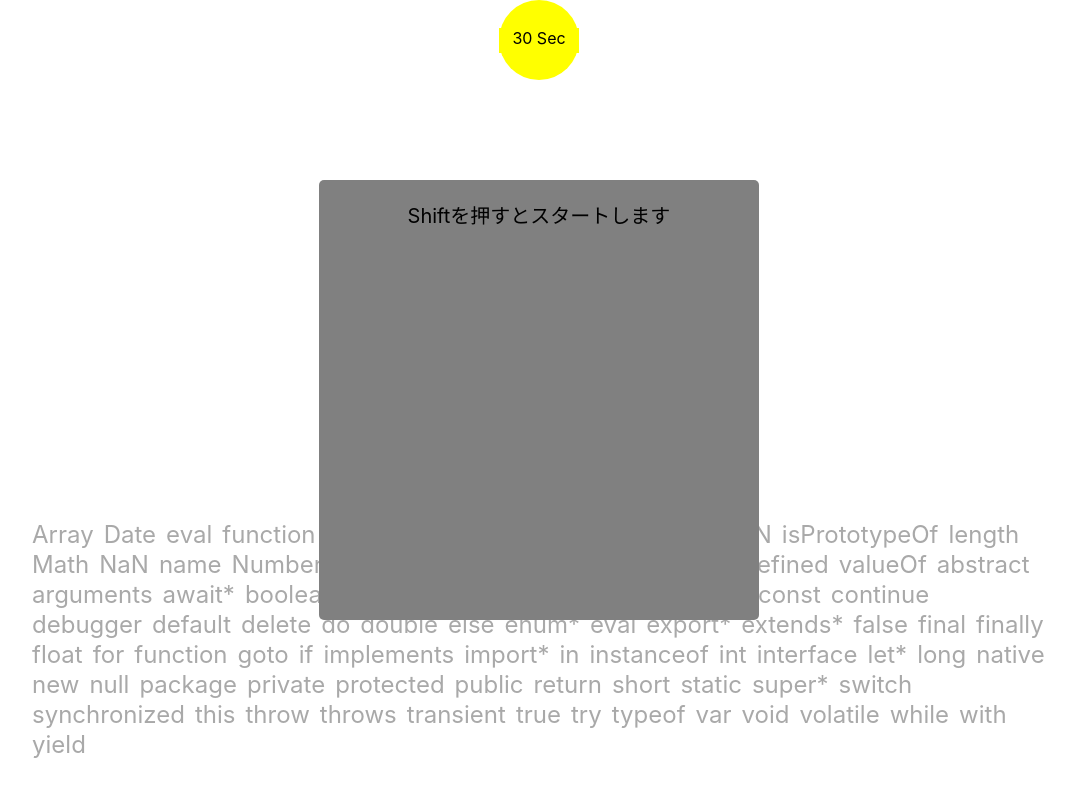
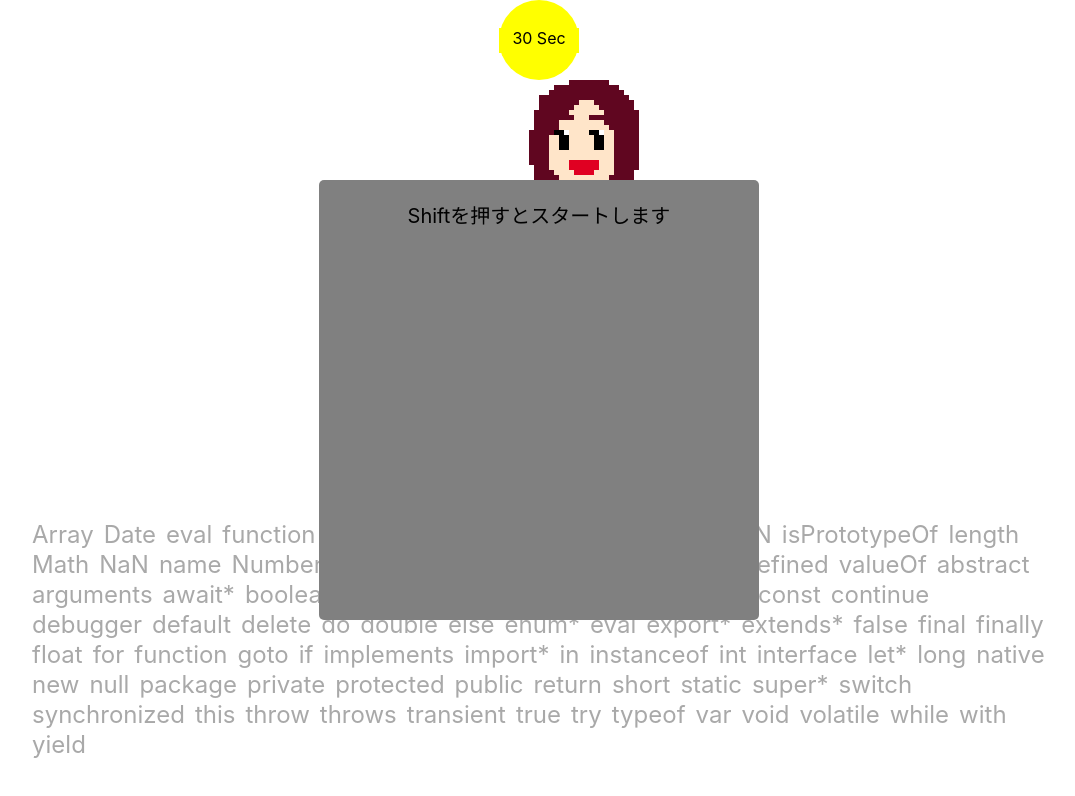
Before and after one commit to riiiiion/typoless2, a React (Create React App) app: page / in a window 1280 px wide. Shown: the top 796 px of the page, without its empty margins (101-1176 px from the left). Built offline with nearby package versions, Linux system fonts and the light colour scheme.

Commit message:
addErikosan

```diff
--- a/src/App.tsx
+++ b/src/App.tsx
@@ -6,6 +6,7 @@ import StartModal from "./component/StartModal";
 import ResultModal from "./component/ResultModal";
 import TypingArea from "./component/TypingArea";
 import Timer from "./component/Timer";
+import Enemy from "./component/Enemy";
 
 
 function App() {
@@ -31,7 +32,7 @@ function App() {
 
 
   function keypress_ivent(e:any) {
-    const inputSound = new Audio("public/kick.mp3")
+    const inputSound = new Audio("./kick.mp3")
       // console.log(spanTags)
       // console.log(spotTag)
       // console.log(counter)
@@ -42,8 +43,9 @@ function App() {
           spotTag[0].className = "";
           spanTags[++counter].className = "spotLetter";
           inputCount.current++;
-          inputSound.play()
-          console.log(inputCount)
+          inputSound.currentTime = 0;
+          inputSound.play();
+          console.log(inputCount);
       }
 
       // return false;
@@ -58,6 +60,7 @@ function App() {
         startModalState={startModalState}
         setResultModalState={setResultModalState}
       />
+      <Enemy/>
       <StartModal
         startModalState={startModalState}
         setStartModalState={setStartModalState}
@@ -71,6 +74,7 @@ function App() {
       <TypingArea
       typingWordList={typingWordList}
       />
+
     </div>
   );
 }
--- /dev/null
+++ b/src/component/Enemy.tsx
@@ -0,0 +1,13 @@
+import React from 'react';
+
+
+
+const Enemy = ()=>{
+
+
+    return (
+<img src="images/Erikosan_big.png" alt="" />
+    )
+}
+
+export default Enemy;
```
Also changed, not shown: public/images/Erikosan_big.png (added).
